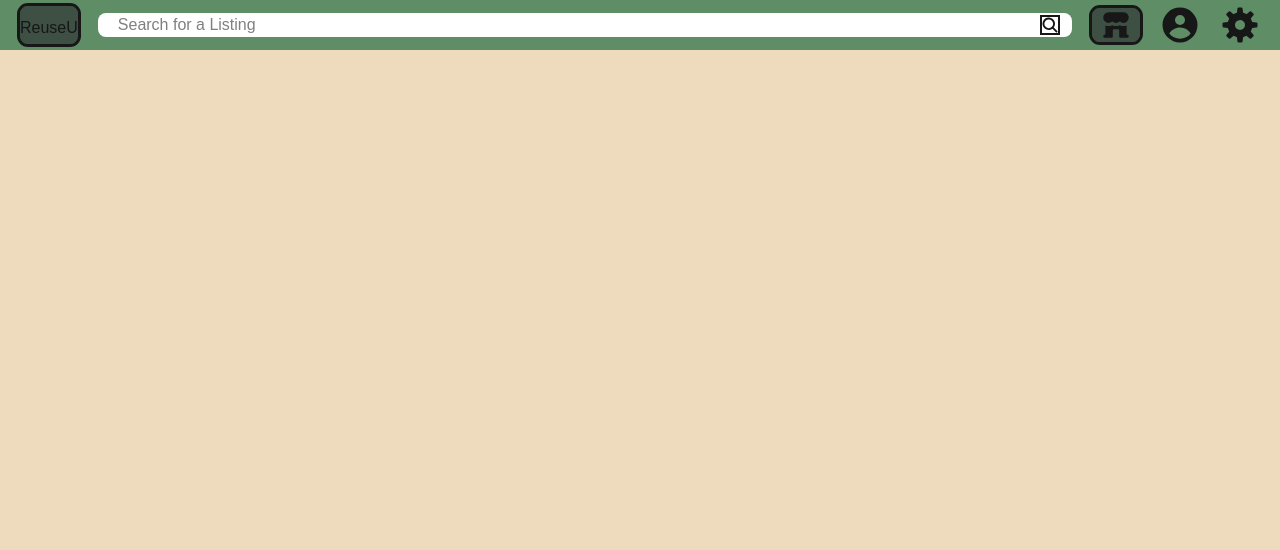
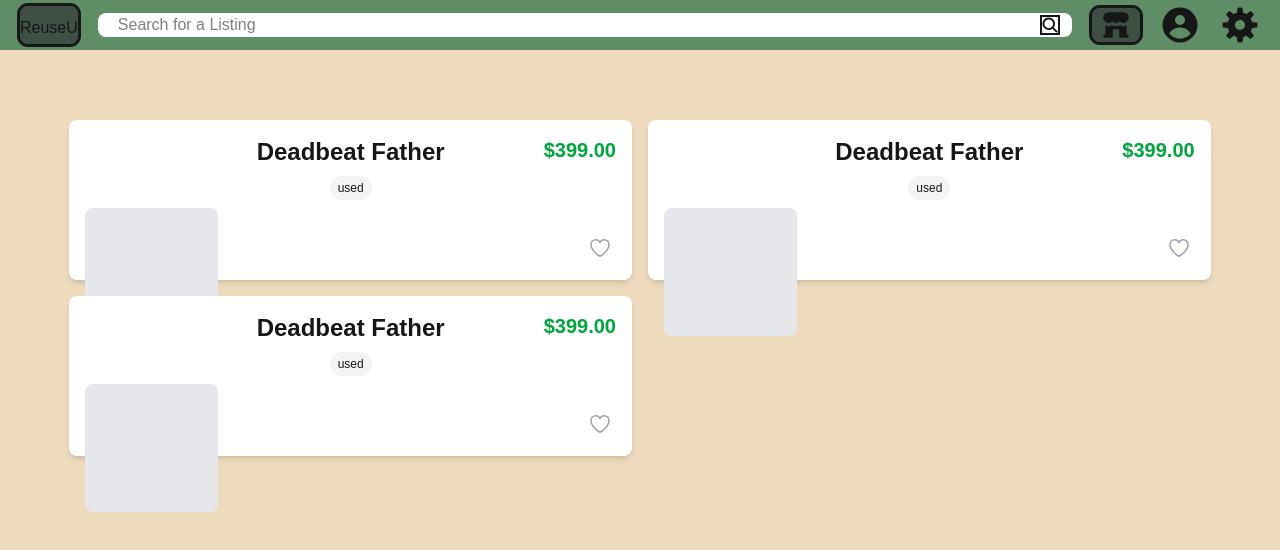
Before and after one commit to trungle15/ReuseU, a Next.js app in the folder frontend/: page / in a window 1280 px wide. Shown: the top 550 px of the page. Built offline with nearby package versions, Linux system fonts and the light colour scheme; a web font is replaced by a local one.

Commit message:
listingg

```diff
--- a/frontend/src/components/Listings/Listing.tsx
+++ b/frontend/src/components/Listings/Listing.tsx
@@ -1,11 +1,63 @@
+import { useState } from "react";
+import { HeartIcon as HeartOutline } from "@heroicons/react/24/outline";
+import { HeartIcon as HeartSolid } from "@heroicons/react/24/solid";
 
 interface ListingProps {
-    tags: Array<string>,
-    description: string,
-    price: number,
-    fav: boolean
+  title: string;
+  price: number;
+  tags: string[];
 }
 
-export default function Listing({tags, description, price, fav}: ListingProps){
-    return <></>;
+export default function Listing({ title, price, tags }: ListingProps) {
+  const [isFavorited, setIsFavorited] = useState(false);
+
+  return (
+    <div className="h-[20vh] w-full shadow-md p-4 bg-white rounded-lg relative">
+      {/* Title (Top Middle) */}
+      <div className="text-center mb-2">
+        <h2 className="text-2xl font-semibold truncate">{title}</h2>
+      </div>
+
+      {/* Tags (Below Title) */}
+      <div className="flex flex-wrap justify-center gap-1 mb-2">
+        {tags?.map((tag) => (
+          <span
+            key={tag}
+            className="px-2 py-1 bg-gray-100 rounded-full text-xs"
+          >
+            {tag}
+          </span>
+        ))}
+      </div>
+
+      {/* Price (Top Right) */}
+      <div className="absolute top-4 right-4 text-xl font-bold text-green-600">
+        ${price?.toFixed(2)}
+      </div>
+
+      {/* Image + Description */}
+      <div className="flex h-full min-h-0 items-stretch">
+        <div className="w-1/4 h-full bg-gray-200 rounded-lg ">
+          {/* Image Placeholder */}
+        </div>
+        <div className="w-3/4 pl-4">
+          <div className="text-lg line-clamp-2">
+            {/* Description would go here */}
+          </div>
+        </div>
+      </div>
+
+      {/* Heart Icon (Bottom Right) */}
+      <button
+        onClick={() => setIsFavorited(!isFavorited)}
+        className="absolute bottom-4 right-4 p-1"
+      >
+        {isFavorited ? (
+          <HeartSolid className="h-6 w-6 text-red-500" />
+        ) : (
+          <HeartOutline className="h-6 w-6 text-gray-400" />
+        )}
+      </button>
+    </div>
+  );
 }
--- /dev/null
+++ b/frontend/src/components/Listings/ListingsHomepage.tsx
@@ -0,0 +1,14 @@
+import Listing from "./Listing"
+
+
+export default function ListingsHomepage() {
+    return (
+      <div className="w-11/12 mx-auto mt-10 p-4">
+        <div className="grid grid-cols-1 md:grid-cols-2 gap-4">
+          <Listing title={"Deadbeat Father"} price={399} tags={["used"]}/>
+          <Listing title={"Deadbeat Father"} price={399} tags={["used"]}/>
+          <Listing title={"Deadbeat Father"} price={399} tags={["used"]}/>
+        </div>
+      </div>
+    );
+  }
--- a/frontend/src/pages/index.tsx
+++ b/frontend/src/pages/index.tsx
@@ -1,6 +1,7 @@
 import Image from "next/image";
 import { Geist, Geist_Mono } from "next/font/google";
 import Dashboard from "@/components/Dashboard";
+import ListingsHomepage from "@/components/Listings/ListingsHomepage";
 
 const geistSans = Geist({
   variable: "--font-geist-sans",
@@ -14,8 +15,11 @@ const geistMono = Geist_Mono({
 
 export default function Home() {
   return (
-    <div className="w-full h-screen bg-[#EEDBBE]">
-    <Dashboard/>
+    <div className="w-full min-h-screen bg-[#EEDBBE]">
+      <Dashboard/>
+      <div className="pt-16">
+        <ListingsHomepage/>
+      </div>
     </div>
   );
 }
```
